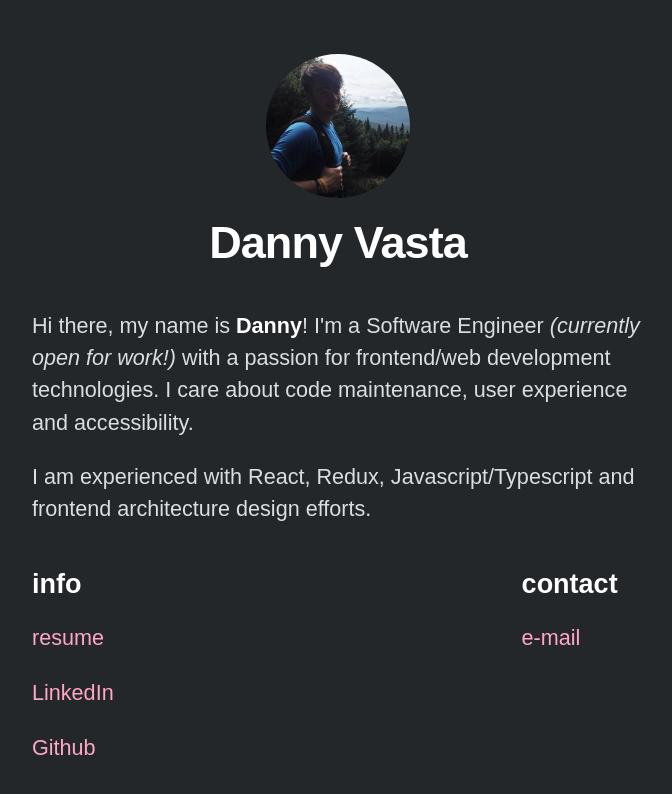
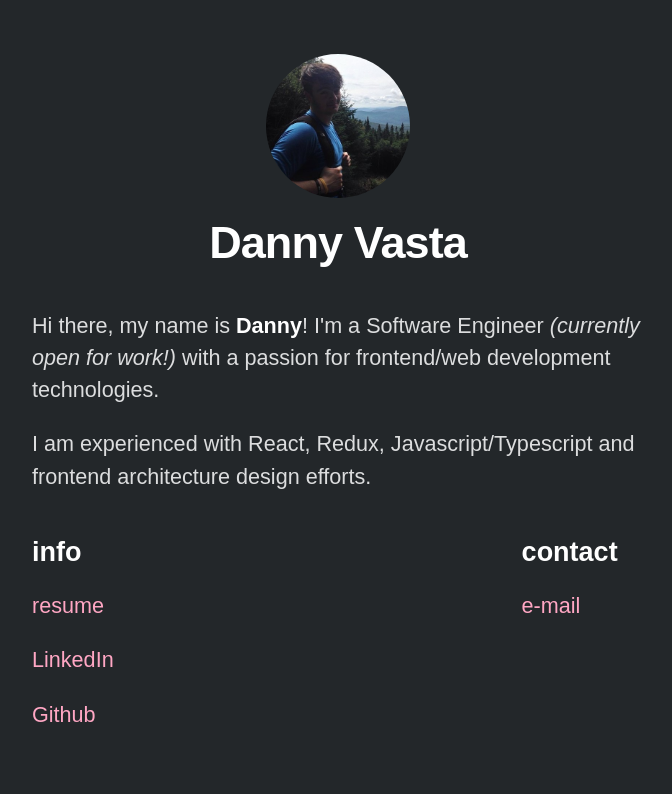
Before and after one commit to DNNYVST/personal-site, a Next.js app: page / in a window 1280 px wide. Shown: the top 794 px of the page, without its empty margins (302-974 px from the left). Built offline with nearby package versions, Linux system fonts and the light colour scheme; a web font is replaced by a local one.

Commit message:
updating some text

```diff
--- a/pages/index.tsx
+++ b/pages/index.tsx
@@ -14,8 +14,7 @@ export default function Home() {
             <p>
               Hi there, my name is <strong>Danny</strong>! I'm a Software
               Engineer <i>(currently open for work!)</i> with a passion for
-              frontend/web development technologies. I care about code
-              maintenance, user experience and accessibility.
+              frontend/web development technologies.
             </p>
             <p>
               I am experienced with React, Redux, Javascript/Typescript and
```
